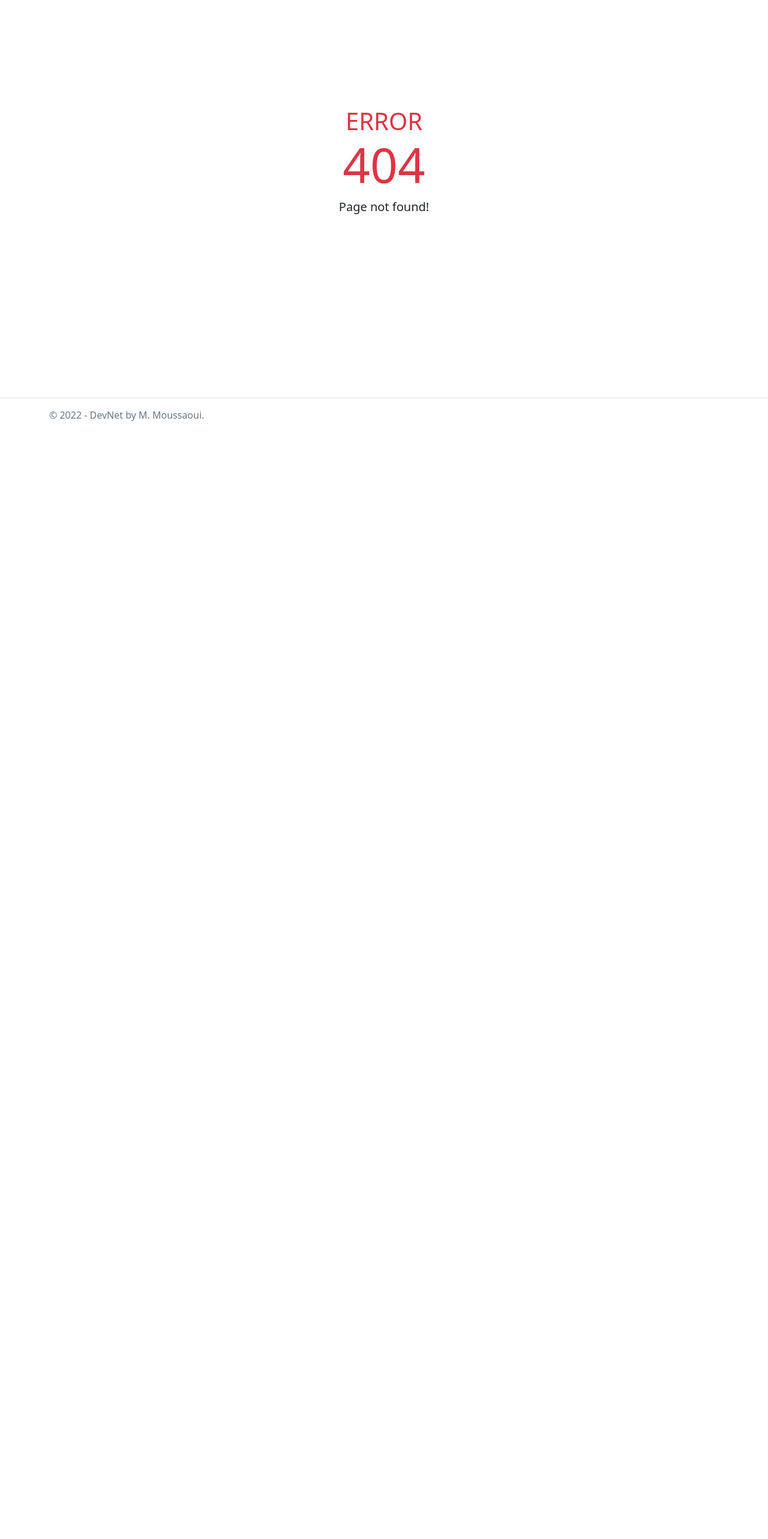
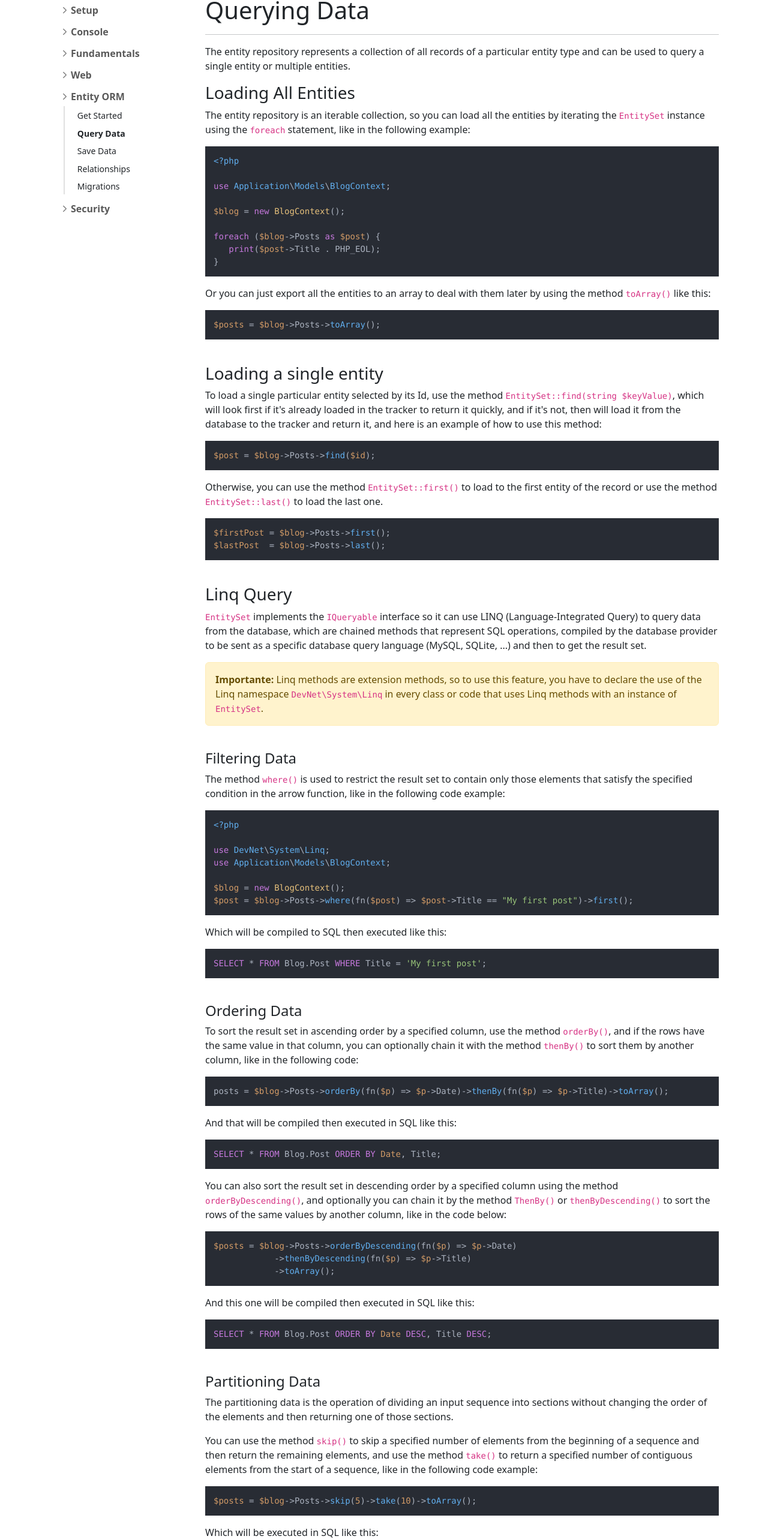
Before and after one commit to DevNet-Framework/devnet-framework.github.io, an Angular app: page /docs/entity/query in a window 1280 px wide. Before the commit this address had no page. Shown: the part 80-2646 px from the top of the page at 60% size. Before the commit the page ends 800 px from the top, so only its background shows below. Built offline with nearby package versions, Linux system fonts and the light colour scheme.

Commit message:
create entity/query component

```diff
--- a/src/app/entity/entity-routing.module.ts
+++ b/src/app/entity/entity-routing.module.ts
@@ -1,9 +1,11 @@
 import { NgModule } from '@angular/core';
 import { RouterModule, Routes } from '@angular/router';
 import { StartComponent } from './start/start.component';
+import { QueryComponent } from './query/query.component';
 
 const routes: Routes = [
   { path: 'docs/entity/start', component: StartComponent },
+  { path: 'docs/entity/query', component: QueryComponent },
   { path: 'docs/entity', redirectTo: 'docs/setup/overview', pathMatch: 'full' }
 ];
 
--- a/src/app/entity/entity.module.ts
+++ b/src/app/entity/entity.module.ts
@@ -3,10 +3,12 @@ import { CommonModule } from '@angular/common';
 import { EntityRoutingModule } from './entity-routing.module';
 import { SharedModule } from '../shared/shared.module';
 import { StartComponent } from './start/start.component';
+import { QueryComponent } from './query/query.component';
 
 @NgModule({
   declarations: [
-    StartComponent
+    StartComponent,
+    QueryComponent
   ],
   imports: [
     CommonModule,
--- /dev/null
+++ b/src/app/entity/query/query.component.html
@@ -0,0 +1,148 @@
+<div class="container pt-3">
+   <div class="row">
+      <div id="sidebar" style="width: 260px;">
+         <app-sidebar></app-sidebar>
+      </div>
+      <div id="content" class="flex-grow-1" style="width: 400px;">
+         <article>
+            <h1>Querying Data</h1>
+            <hr>
+            <p>
+               The entity repository represents a collection of all records of a particular entity type and can be used to query a single entity or multiple entities.
+            </p>
+            <h3>Loading All Entities</h3>
+            <p>
+               The entity repository is an iterable collection, so you can load all the entities by iterating the <code>EntitySet</code> instance using the <code>foreach</code> statement, like in the following example:
+            </p>
+            <pre><code class="language-php">&lt;?php
+
+use Application\Models\BlogContext;
+
+$blog = new BlogContext();
+
+foreach ($blog->Posts as $post) &lcub;
+   print($post->Title . PHP_EOL);
+}
+</code></pre>
+            <p>
+               Or you can just export all the entities to an array to deal with them later by using the method <code>toArray()</code> like this:
+            </p>
+            <pre><code class="language-php">$posts = $blog->Posts->toArray();</code></pre>
+            <br>
+            <h3>Loading a single entity</h3>
+            <p>
+               To load a single particular entity selected by its Id, use the method <code>EntitySet::find(string $keyValue)</code>, which will look first if it's already loaded in the tracker to return it quickly, and if it's not, then will load it from the database to the tracker and return it, and here is an example of how to use this method:
+            </p>
+            <pre><code class="language-php">$post = $blog->Posts->find($id);</code></pre>
+            <p>
+               Otherwise, you can use the method <code>EntitySet::first()</code> to load to the first entity of the record or use the method <code>EntitySet::last()</code> to load the last one.
+            </p>
+            <pre><code class="language-php">$firstPost = $blog->Posts->first();
+$lastPost  = $blog->Posts->last();
+</code></pre>
+            <br>
+            <h3>Linq Query</h3>
+            <p>
+               <code>EntitySet</code> implements the <code>IQueryable</code> interface so it can use LINQ (Language-Integrated Query) to query data from the database, which are chained methods that represent SQL operations, compiled by the database provider to be sent as a specific database query language (MySQL, SQLite, ...) and then to get the result set.
+            </p>
+            <blockquote class="alert alert-warning">
+               <b>Importante:</b> Linq methods are extension methods, so to use this feature, you have to declare the use of the Linq namespace <code>DevNet\System\Linq</code> in every class or code that uses Linq methods with an instance of <code>EntitySet</code>.
+            </blockquote>
+            <br>
+            <h4>Filtering Data</h4>
+            <p>
+               The method <code>where()</code> is used to restrict the result set to contain only those elements that satisfy the specified condition in the arrow function, like in the following code example:
+            </p>
+            <pre><code class="language-php">&lt;?php
+
+use DevNet\System\Linq;
+use Application\Models\BlogContext;
+
+$blog = new BlogContext();
+$post = $blog->Posts->where(fn($post) => $post->Title == "My first post")->first();
+</code></pre>
+            <p>
+               Which will be compiled to SQL then executed like this:
+            </p>
+            <pre><code class="language-sql">SELECT * FROM Blog.Post WHERE Title = 'My first post';</code></pre>
+            <br>
+            <h4>Ordering Data</h4>
+            <p>
+               To sort the result set in ascending order by a specified column, use the method <code>orderBy()</code>, and if the rows have the same value in that column, you can optionally chain it with the method <code>thenBy()</code> to sort them by another column, like in the following code:
+            </p>
+            <pre><code class="language-php">posts = $blog->Posts->orderBy(fn($p) => $p->Date)->thenBy(fn($p) => $p->Title)->toArray();</code></pre>
+            <p>
+               And that will be compiled then executed in SQL like this:
+            </p>
+            <pre><code class="language-sql">SELECT * FROM Blog.Post ORDER BY Date, Title;</code></pre>
+            <p>
+               You can also sort the result set in descending order by a specified column using the method <code>orderByDescending()</code>, and optionally you can chain it by the method <code>ThenBy()</code> or <code>thenByDescending()</code> to sort the rows of the same values by another column, like in the code below:
+            </p>
+            <pre><code class="language-php">$posts = $blog->Posts->orderByDescending(fn($p) => $p->Date)
+            ->thenByDescending(fn($p) => $p->Title)
+            ->toArray();
+</code></pre>
+            <p>
+               And this one will be compiled then executed in SQL like this:
+            </p>
+            <pre><code class="language-sql">SELECT * FROM Blog.Post ORDER BY Date DESC, Title DESC;</code></pre>
+            <br>
+            <h4>Partitioning Data</h4>
+            <p>
+               The partitioning data is the operation of dividing an input sequence into sections without changing the order of the elements and then returning one of those sections.
+            </p>
+            <p>
+               You can use the method <code>skip()</code> to skip a specified number of elements from the beginning of a sequence and then return the remaining elements, and use the method <code>take()</code> to return a specified number of contiguous elements from the start of a sequence, like in the following code example:
+            </p>
+            <pre><code class="language-php">$posts = $blog->Posts->skip(5)->take(10)->toArray();</code></pre>
+            <p>
+               Which will be executed in SQL like this:
+            </p>
+            <pre><code class="language-sql">SELECT * FROM Blog.Post LIMIT 5,10;</code></pre>
+            <br>
+            <h5>Pagination Example</h5>
+            <p>
+               You can implement data pagination in Entity ORM using the LINQ methods <code>skip()</code> and <code>take()</code> like this:
+            </p>
+            <pre><code class="language-php">$page  = 1; // The page number you want to retrieve.
+$size  = 10; // The number of items per page.
+$posts = $blog->Posts->skip(($page - 1) * $size)->take($size)->toArray();
+</code></pre>
+            <p>
+               Page number 1 will display the first 10 posts, page 2 will skip the first 10 posts and display the next 10 posts, page 3 will skip 20 posts and display the next 10 posts, and so on...
+            </p>
+            <br>
+            <h4>Complex Query</h4>
+            <p>
+               Sometimes a simple query is not enough to solve a complex problem, so you can combine two or more clauses together to reach what you need as shown in the following code example:
+            </p>
+            <pre><code class="language-php">$posts = $blog->Posts->where(fn($p) =>$p->Date == '2023-01-01' && $p->Likes > 200)
+            ->orderBy(fn($p) => $p->Title)
+            ->take(10)
+            ->toArray();
+</code></pre>
+            <p>
+               Which will be compiled then executed in SQL like this:
+            </p>
+            <pre><code class="language-sql">SELECT * FROM Blog.Post WHERE Date = '2023-01-01' AND Likes > 200 ORDER BY Title LIMIT 10;</code></pre>
+            <blockquote class="alert alert-info">
+               <b>Note:</b> Linq queries are always executed against the database even if the entities returned already exist in the tracker.
+            </blockquote>
+         </article>
+         <nav class="no-print" aria-label="Page navigation">
+            <ul class="nav-page">
+               <li class="nav-page-item">
+                  <a class="nav-page-link" routerLink="/docs/entity/start">
+                     <i class="chevron left"></i> Previous
+                  </a>
+               </li>
+               <li class="nav-page-item">
+                  <a class="nav-page-link" routerLink="/docs/entity/save">
+                     Next <i class="chevron right"></i>
+                  </a>
+               </li>
+            </ul>
+         </nav>
+      </div>
+   </div>
+</div>
--- /dev/null
+++ b/src/app/entity/query/query.component.ts
@@ -0,0 +1,17 @@
+import { Component, OnInit } from '@angular/core';
+import hljs from 'highlight.js/lib/common';
+
+@Component({
+  selector: 'entity-query',
+  templateUrl: './query.component.html',
+  styleUrls: ['./query.component.css']
+})
+export class QueryComponent implements OnInit {
+
+  constructor() { }
+
+  ngOnInit(): void {
+    hljs.highlightAll();
+  }
+
+}
```
Also changed, not shown: src/app/entity/query/query.component.css (added), 1 other file (tests, documents, lock files or other folders).
